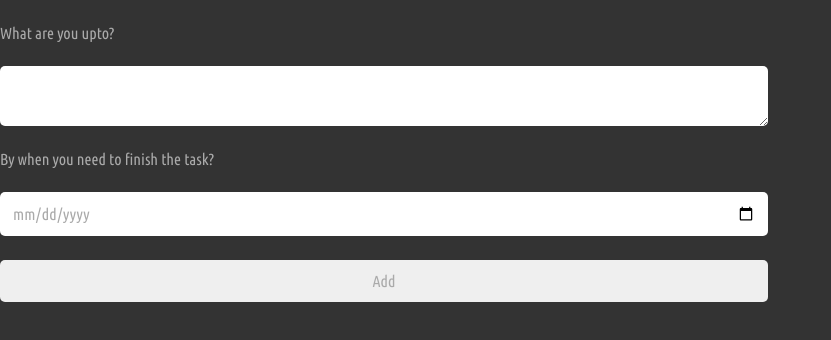
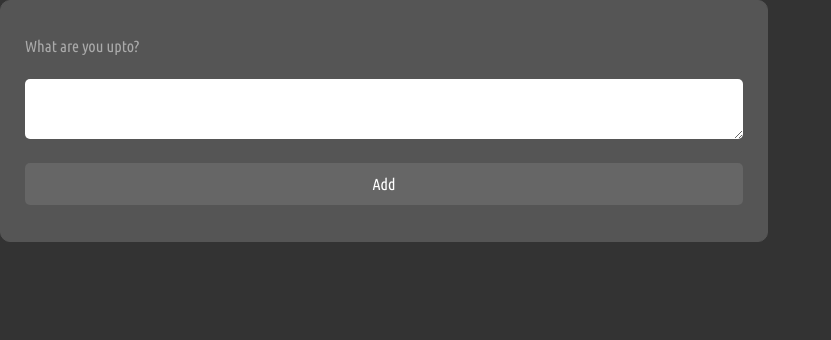
Before and after one commit to sachie026/nextjs-ts-tailwind-todo-app, a Next.js app: page /add/taskForm in a window 1280 px wide. Shown: the top 340 px of the page, without its empty margins (0-831 px from the left). Built offline with nearby package versions, Linux system fonts and the light colour scheme.

Commit message:
Remove date from the form and update styling

```diff
--- a/src/components/navigation/navigation.module.css
+++ b/src/components/navigation/navigation.module.css
@@ -6,7 +6,7 @@
 .nav_container {
   display: flex;
   flex-direction: column;
-  margin: 48px 0px;
+  margin: 36px 0px;
 }
 
 .nav_container_row {
@@ -25,4 +25,5 @@
 .nav_link {
   text-decoration-line: none;
   color: white;
+  font-size: 20px;
 }
--- a/src/components/task-card/list-card.module.css
+++ b/src/components/task-card/list-card.module.css
@@ -2,7 +2,7 @@
   width: 100%;
   display: flex;
   flex-direction: column;
-  padding: 12px 24px;
+  padding: 24px;
   background: #444;
   border-radius: 10px;
   margin: 12px 0px;
@@ -21,7 +21,7 @@
 
 .list_card_footer {
   display: flex;
-  padding: 12px 0px;
+  padding: 12px 0px 0px 0px;
   align-items: center;
   margin-top: 16px;
 }
--- a/src/pages/add/add.module.css
+++ b/src/pages/add/add.module.css
@@ -35,6 +35,10 @@
   flex-direction: column;
   padding: 12px 0px;
   width: 60%;
+  border: 1px solid #555;
+  border-radius: 10px;
+  padding: 24px;
+  background: #555;
 }
 
 .label_info {
@@ -46,6 +50,17 @@
 .input_elem {
   font-size: 16px;
   color: #aaa;
+  margin: 12px 0px;
+  padding: 12px;
+  border: 0px;
+  border-radius: 5px;
+}
+
+.add_task_button {
+  font-size: 16px;
+  color: white;
+  background: #666;
+  cursor: pointer;
   margin: 12px 0px;
   padding: 12px;
   border: 0px;
--- a/src/pages/add/taskForm.tsx
+++ b/src/pages/add/taskForm.tsx
@@ -32,10 +32,9 @@ function TaskForm({ updateTodaysList }: Props) {
 
   const addNewTask = (e: React.MouseEvent<HTMLButtonElement>) => {
     e.preventDefault();
-    if (text.length && toDate.length) {
+    if (text.length) {
       const obj = {
         desc: text,
-        date: toDate,
         createdAt: new Date(),
       };
       setItem(LOCAL_STORAGE_KEY, JSON.stringify(obj));
@@ -56,15 +55,7 @@ function TaskForm({ updateTodaysList }: Props) {
         value={text}
         onChange={updateText}
       ></textarea>
-      <label className={AddCssModule.label_info}>{TO_DO_DATE}</label>
-      <input
-        className={AddCssModule.input_elem}
-        type="date"
-        aria-label={TO_DO_DATE_LABEL}
-        value={toDate}
-        onChange={updateDate}
-      />
-      <button className={AddCssModule.input_elem} onClick={addNewTask}>
+      <button className={AddCssModule.add_task_button} onClick={addNewTask}>
         {ADD_LABEL}
       </button>
     </div>
```
